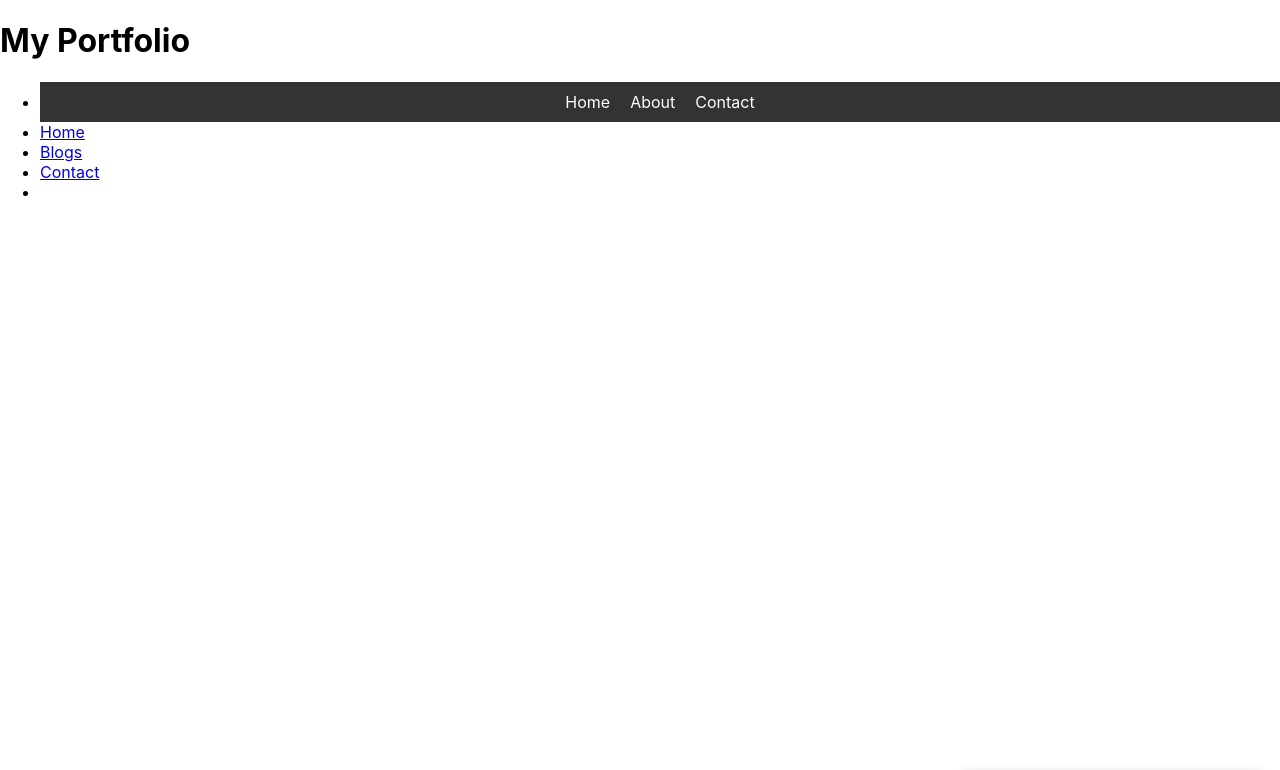
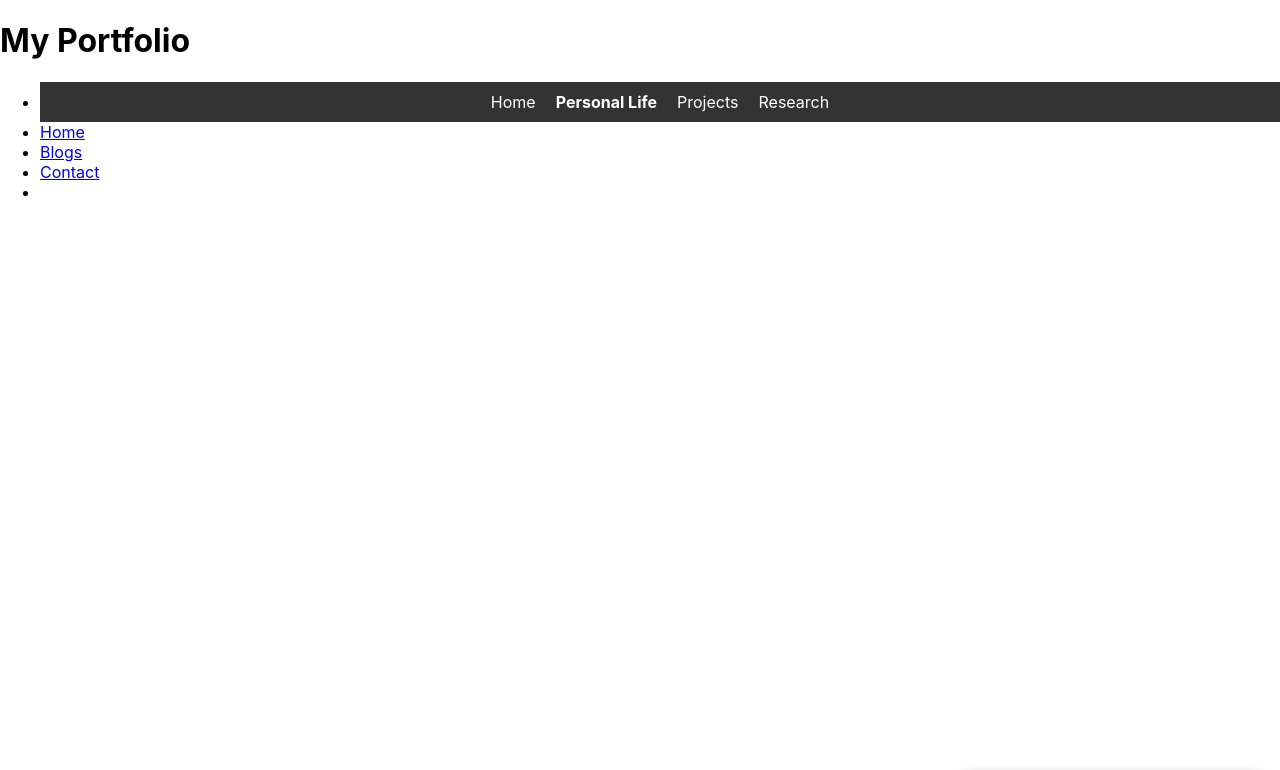
Before and after one commit to alvintsa/portfolio, a React (Create React App) app in the folder frontend/: page /personal in a window 1280 px wide. Before the commit this address had no page. Shown: the top 770 px of the page. Built offline with nearby package versions, Linux system fonts and the light colour scheme.

Commit message:
added proper links to navbar, and added required routes (tentative) to app

```diff
--- a/frontend/src/App.js
+++ b/frontend/src/App.js
@@ -8,6 +8,8 @@ import Blogs from "./pages/Blogs";
 import Contact from "./pages/Contact";
 import NoPage from "./pages/NoPage";
 import Projects from "./pages/Projects";
+import Research from "./pages/Research";
+import Personal from "./pages/Personal";
 import NavBar from "./components/NavBar";
 
 const App = () => {
@@ -20,6 +22,8 @@ const App = () => {
                         <Route path="/" element={<Home />} />
                         <Route path="/projects" element={<Projects />} />
                         <Route path="/blogs" element={<Blogs />} />
+                        <Route path = "/research" element = {<Research />} />
+                        <Route path = "/personal" element = {<Personal />} />
                         <Route path="/contact" element={<Contact />} />
                         <Route path="*" element={<NoPage />} />
                     </Route>
--- a/frontend/src/components/NavBar.js
+++ b/frontend/src/components/NavBar.js
@@ -3,13 +3,14 @@ import { NavLink } from 'react-router-dom';
 import "./NavBar.css";
 
 
-//TODO: IMPLEMENT NAVBAR!!
+//TODO: format NAVBAR!!
 const NavBar = () => {
     return (
         <nav className="navbar">
             <NavLink exact to="/" className="nav-link" activeClassName="active">Home</NavLink>
-            <NavLink to="/about" className="nav-link" activeClassName="active">About</NavLink>
-            <NavLink to="/contact" className="nav-link" activeClassName="active">Contact</NavLink>
+            <NavLink to="/personal" className="nav-link" activeClassName="active">Personal Life</NavLink>
+            <NavLink to = "/projects" className = "nav-link" activeClassName = "active" >Projects</NavLink>
+            <NavLink to="/research" className="nav-link" activeClassName="active">Research</NavLink>
         </nav>
     );
 
--- /dev/null
+++ b/frontend/src/pages/Personal.js
@@ -0,0 +1,5 @@
+const Personal = () =>{
+    <h1> Personal Life! </h1>
+}
+
+export default Personal;
--- a/frontend/src/pages/Research.js
+++ b/frontend/src/pages/Research.js
@@ -0,0 +1,5 @@
+const Research = () => {
+    <h1>My Research</h1>
+}
+
+export default Research;
```
